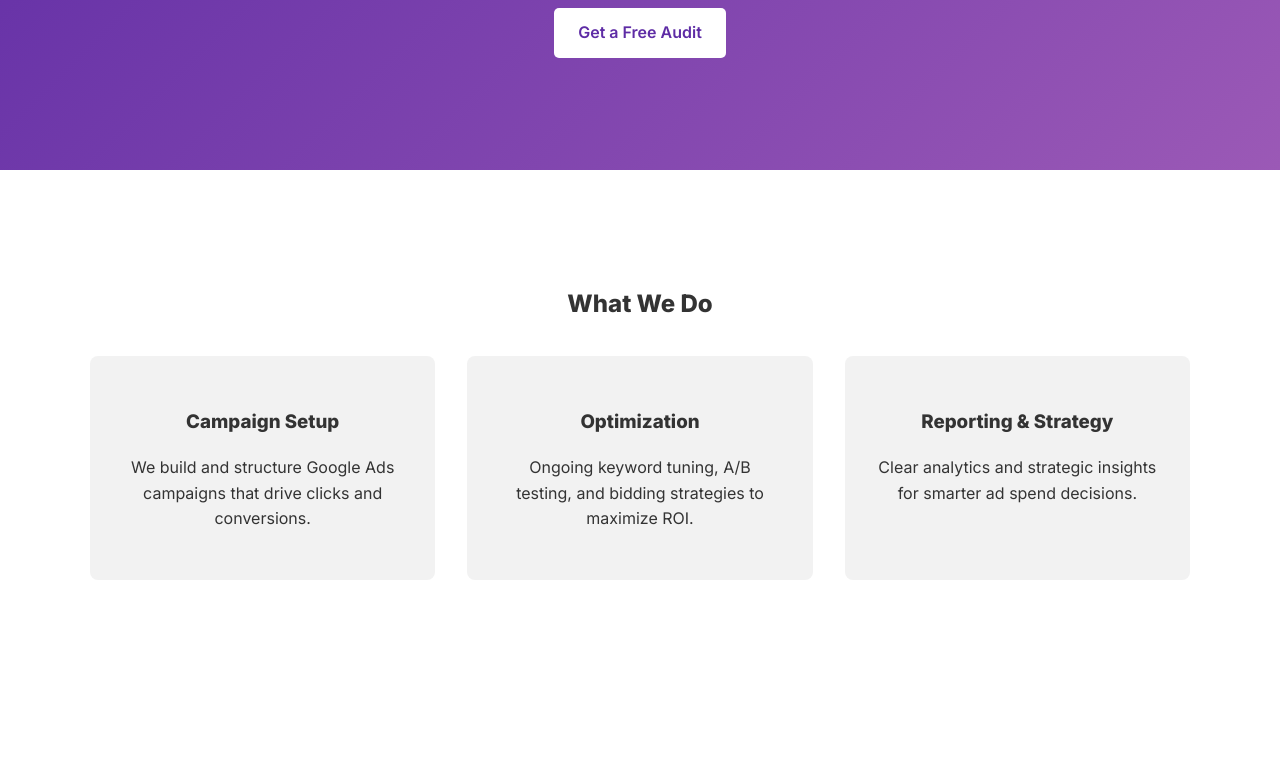
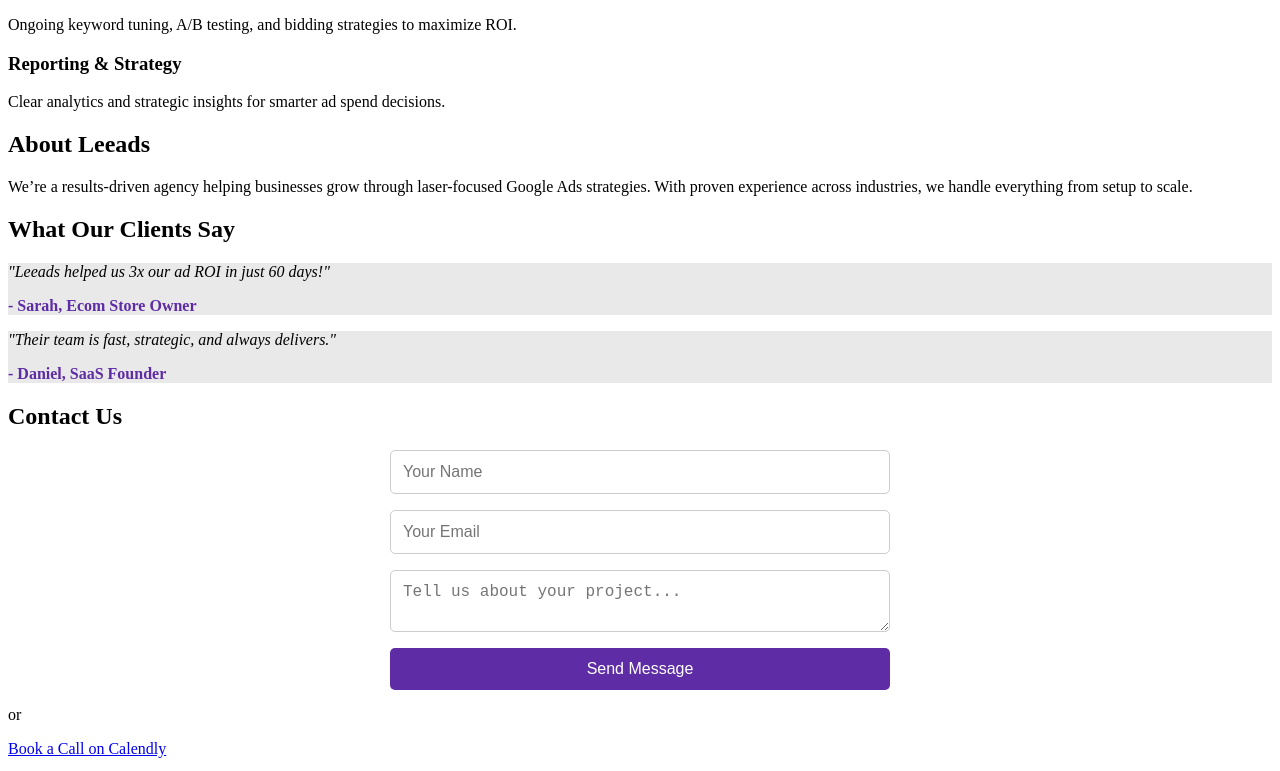
Before and after one commit to mohanadmazin/mohanadmazin.github.io, a plain HTML site: page index.html in a window 1280 px wide. Shown: the part 301-1072 px from the top of the page. Drawn offline with Linux system fonts and the light colour scheme.

Commit message:
Update style.css

```diff
--- a/style.css
+++ b/style.css
@@ -1,74 +1,38 @@
-body {
-  margin: 0;
-  font-family: 'Inter', sans-serif;
-  line-height: 1.6;
-  color: #333;
-  background-color: #f9f9f9;
+.contact-form {
+  display: flex;
+  flex-direction: column;
+  gap: 1rem;
+  max-width: 500px;
+  margin: 0 auto;
 }
 
-.container {
-  width: 90%;
-  max-width: 1100px;
-  margin: 0 auto;
-  padding: 2rem 0;
+.contact-form input,
+.contact-form textarea {
+  padding: 0.75rem;
+  font-size: 1rem;
+  border: 1px solid #ccc;
+  border-radius: 5px;
+  resize: vertical;
 }
 
-header.hero {
-  background: linear-gradient(135deg, #5e2ca5, #9b59b6);
+.contact-form button {
+  background: #5e2ca5;
   color: white;
-  padding: 5rem 0;
-  text-align: center;
+  border: none;
+  padding: 0.75rem;
+  font-size: 1rem;
+  border-radius: 5px;
+  cursor: pointer;
 }
 
-.hero h1 {
-  font-size: 3rem;
-  margin-bottom: 1rem;
+.testimonials .card {
+  background: #e9e9e9;
+  font-style: italic;
 }
 
-.hero p {
-  font-size: 1.25rem;
+.testimonials strong {
+  display: block;
+  margin-top: 1rem;
+  font-style: normal;
+  color: #5e2ca5;
 }
-
-.btn {
-  background: white;
-  color: #5e2ca5;
-  padding: 0.75rem 1.5rem;
-  border-radius: 5px;
-  font-weight: 600;
-  text-decoration: none;
-  display: inline-block;
-  margin-top: 1rem;
-}
-
-.services, .about, .contact {
-  background: #fff;
-  padding: 4rem 0;
-}
-
-.services h2, .about h2, .contact h2 {
-  text-align: center;
-  margin-bottom: 2rem;
-}
-
-.grid {
-  display: flex;
-  flex-wrap: wrap;
-  gap: 2rem;
-  justify-content: center;
-}
-
-.card {
-  background: #f2f2f2;
-  padding: 2rem;
-  border-radius: 8px;
-  flex: 1 1 250px;
-  max-width: 300px;
-  text-align: center;
-}
-
-footer {
-  background: #333;
-  color: white;
-  text-align: center;
-  padding: 1.5rem 0;
-}
```
